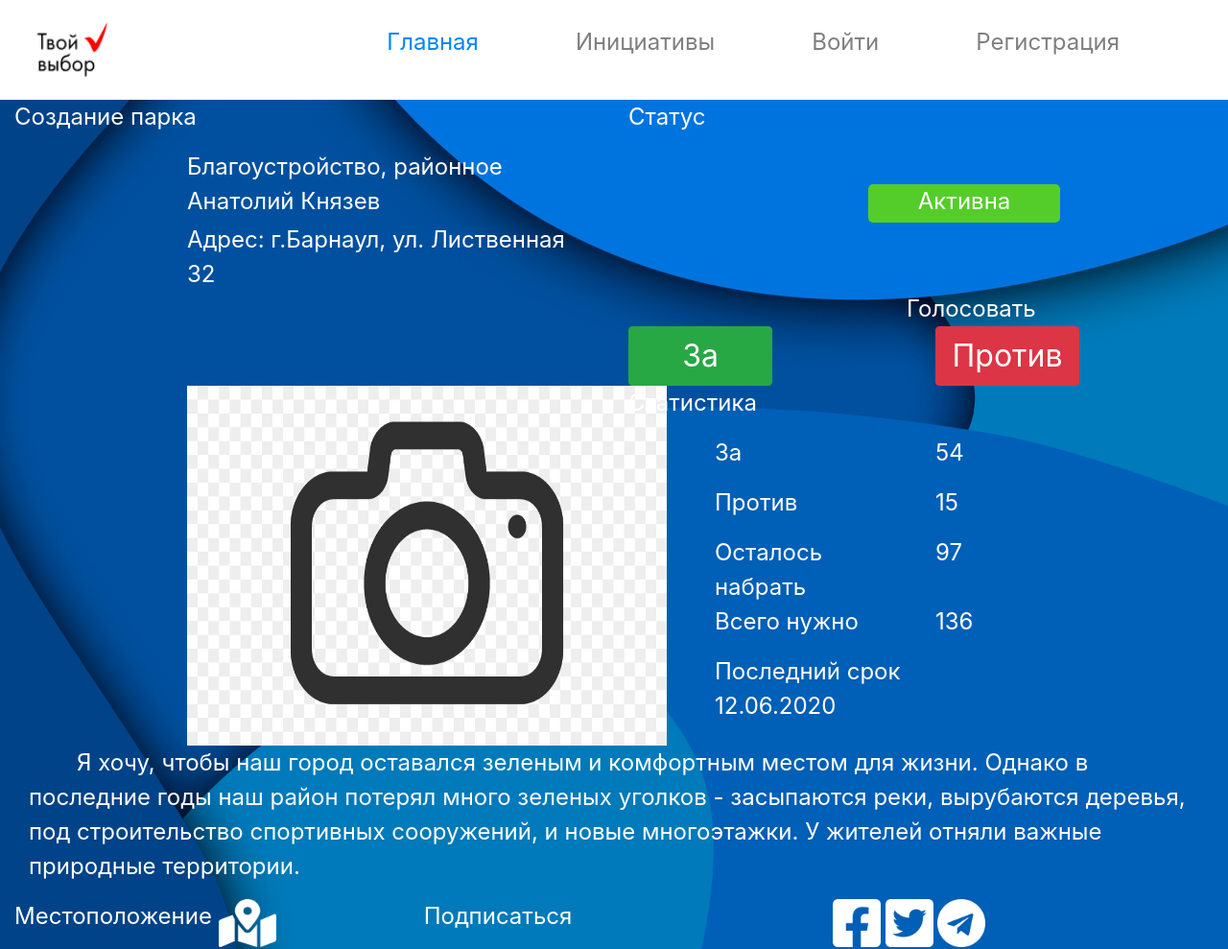
After one commit to CyberFarsh/InformationSystem, a Django app: page /project in a window 1280 px wide. The commit adds this page. Shown: the whole page at 96% size. Run offline with Django 3.2, Linux system fonts and the light colour scheme; some libraries are stand-ins or nearby versions.

Commit message:
add page project

```diff
--- a/InformationSystem/Altai/templates/Altai/home.html
+++ b/InformationSystem/Altai/templates/Altai/home.html
@@ -1,8 +1,7 @@
 {% extends 'Altai/main.html' %}
 
 {% block main_section %}
-
-<body style="background: url(/static/main_city.jpg) no-repeat; background-size: 100%;">
+<body style="background: url(static/main_city.jpg) no-repeat; background-size: 100%;">
     <div class="container-fluid" style="height: 100%;">
          <div class="row">
     <div class="col-sm">
@@ -23,7 +22,6 @@
     </div>
   </div>
     </div>
-
 </body>
 
 {% endblock %}
--- a/InformationSystem/Altai/templates/Altai/main.html
+++ b/InformationSystem/Altai/templates/Altai/main.html
@@ -14,21 +14,19 @@
         <div class="navbar-nav ">
             <a class="nav-item nav-link active" href="#" style="color: #0085FF; font-size: 24px; margin-right: 85px">Главная</a><span class="sr-only">(current)</span></div>
           <div class="navbar-nav ">
-              <a class="nav-item nav-link" href="#" style="font-size: 24px; margin-right: 85px">Инициативы</a>
+              <a class="nav-item nav-link" href="{% url 'project' %}" style="font-size: 24px; margin-right: 85px">Инициативы</a>
           </div>
              <div class="navbar-nav ">
                  <a class="nav-item nav-link" href="/login/vk-oauth2" style="font-size: 24px; margin-right: 85px">Войти</a><span class="sr-only">(current)</span>
-          </div>
+            </div>
              <div class="navbar-nav ">
                  <a class="nav-item nav-link" href="#" style="font-size: 24px; margin-right: 85px">Регистрация</a><span class="sr-only">(current)</span>
           </div>
   </div>
 </nav>
  </head>
-<body>
 {% block main_section %}
 {% endblock %}
-</body>
 <script src="https://code.jquery.com/jquery-3.5.1.slim.min.js" integrity="sha384-DfXdz2htPH0lsSSs5nCTpuj/zy4C+OGpamoFVy38MVBnE+IbbVYUew+OrCXaRkfj" crossorigin="anonymous"></script>
 <script src="https://cdn.jsdelivr.net/npm/popper.js@1.16.0/dist/umd/popper.min.js" integrity="sha384-Q6E9RHvbIyZFJoft+2mJbHaEWldlvI9IOYy5n3zV9zzTtmI3UksdQRVvoxMfooAo" crossorigin="anonymous"></script>
 <script src="https://stackpath.bootstrapcdn.com/bootstrap/4.5.0/js/bootstrap.min.js" integrity="sha384-OgVRvuATP1z7JjHLkuOU7Xw704+h835Lr+6QL9UvYjZE3Ipu6Tp75j7Bh/kR0JKI" crossorigin="anonymous"></script>
--- /dev/null
+++ b/InformationSystem/Altai/templates/Altai/project.html
@@ -0,0 +1,139 @@
+{% extends 'Altai/main.html' %}
+
+{% block main_section %}
+<body style="background: url(static/back1.png) no-repeat; background-size: 100%;">
+    <div class="container-fluid" style="height: 100%;">
+        <div class="row">
+            <div class="col">
+                <p style="font-size: 24px; color: #FFFFFF; margin: 100 0 0 180px">Создание парка</p>
+                <p style="font-size: 24px; color: #FFFFFF;margin: 0 0 0 180px">Благоустройство, районное</p>
+            </div>
+            <div class="col">
+                <p style="font-size: 24px; color: #FFFFFF; margin: 100 0 0 320px"> Cтатус</p>
+            </div>
+        </div>
+        <div class="row">
+            <div class="col">
+                <p style="font-size: 24px; color: #FFFFFF; margin: 0 0 0 180px">Анатолий Князев</p>
+            </div>
+            <div class="col">
+                <div style="border-radius: 5px; background: #54CD2A;width: 200px; height: 40px; text-align: center; margin: 0 0 0 250px ">
+                    <p style="font-size: 24px; color: #FFFFFF;">Активна</p>
+                </div>
+            </div>
+        </div>
+        <div class="row">
+            <div class="col">
+                <p style="font-size: 24px; color: #FFFFFF; margin: 0 0 0 180px">Адрес: г.Барнаул, ул. Лиственная 32</p>
+            </div>
+            <div class="col">
+            </div>
+        </div>
+        <div class="row">
+            <div class="col">
+            </div>
+            <div class="col">
+                <p style="font-size: 24px; color: #FFFFFF; margin: 0 0 0 290px">Голосовать</p>
+            </div>
+        </div>
+         <div class="row">
+            <div class="col">
+            </div>
+            <div class="col">
+                <div class="row">
+                    <div class="col">
+                        <button type="button" class="btn btn-success" style="margin: 25 0 0 80px;width: 150px;font-size: 32px;">За</button>
+                    </div>
+                    <div class="col">
+                        <button type="button" class="btn btn-danger" style="margin: 25 0 0 0px; width: 150px;font-size: 32px;">Против</button>
+                    </div>
+                 </div>
+            </div>
+         </div>
+
+          <div class="row">
+              <div class="col">
+                  <img src="static/photo.jpg" width="500px" height="375px" alt="" loading="lazy" style="margin: 0 0 0 180px">
+              </div>
+              <div class="col">
+                <p style="font-size: 24px; color: #FFFFFF;margin: 25 0 0 90px">Статистика</p>
+                <div class="row">
+                    <div class="col">
+                        <p style="font-size: 24px; color: #FFFFFF;margin: 0 0 0 90px">За</p>
+                    </div>
+                    <div class="col">
+                        <p style="font-size: 24px; color: #FFFFFF;">54</p>
+                    </div>
+                 </div>
+                <div class="row">
+                    <div class="col">
+                        <p style="font-size: 24px; color: #FFFFFF;margin: 0 0 0 90px">Против</p>
+                    </div>
+                     <div class="col">
+                        <p style="font-size: 24px; color: #FFFFFF;">15</p>
+                    </div>
+                </div>
+                <div class="row">
+                    <div class="col">
+                        <p style="font-size: 24px; color: #FFFFFF;margin: 0 0 0 90px">Осталось набрать</p>
+                    </div>
+                    <div class="col">
+                        <p style="font-size: 24px; color: #FFFFFF;">97</p>
+                     </div>
+                 </div>
+                 <div class="row">
+                    <div class="col">
+                        <p style="font-size: 24px; color: #FFFFFF;margin: 0 0 0 90px">Всего нужно</p>
+                    </div>
+                    <div class="col">
+                        <p style="font-size: 24px; color: #FFFFFF;">136</p>
+                    </div>
+                 </div>
+                <div class="row">
+                    <div class="col">
+                        <p style="font-size: 24px; color: #FFFFFF;margin: 0 0 0 90px">Последний срок</p>
+                     </div>
+                    <div class="col">
+                    </div>
+                </div>
+                <div class="row">
+                    <div class="col">
+                        <p style="font-size: 24px; color: #FFFFFF;margin: 0 0 0 90px">12.06.2020</p>
+                    </div>
+                    <div class="col">
+                    </div>
+                 </div>
+              </div>
+          </div>
+        <div class="col" style="margin: 25 40 0 180px">
+            <p style="font-size: 24px; color: #FFFFFF; margin: 0 400 0 0px;text-indent: 50px;" width="700px">Я хочу, чтобы наш город оставался зеленым и комфортным местом для жизни. Однако в последние годы наш район потерял много зеленых уголков - засыпаются реки, вырубаются деревья, под строительство спортивных сооружений, и новые многоэтажки. У жителей отняли важные природные территории.</p>
+        </div>
+        <div class="row">
+    <div class="col">
+        <div class="row">
+    <div class="col">
+    <p style="font-size: 24px; color: #FFFFFF; margin: 50 0 0 180px">Местоположение</p>
+    </div>
+    <div class="col">
+      <img src="static/maps.png" width="60px" height="50px" alt="" loading="lazy" style="margin: 50 0 0 180px">
+    </div>
+  </div>
+    </div>
+    <div class="col">
+      <p style="font-size: 24px; color: #FFFFFF; margin: 50 0 0 400px">Подписаться</p>
+    </div>
+    <div class="col">
+        <div style="display: inline;">
+
+        <img src="static/faceb-2.png" width="50px" height="50px" alt="" loading="lazy" style="margin: 50 20 0 0px">
+        <img src="static/twiter.png" width="50px" height="50px" alt="" loading="lazy" style="margin: 50 20 0 0px">
+        <img src="static/vector-1.png" width="50px" height="50px" alt="" loading="lazy" style="margin: 50 20 0 0px">
+         </div>
+    </div>
+  </div>
+    </div>
+</body>
+<script src="https://code.jquery.com/jquery-3.5.1.slim.min.js" integrity="sha384-DfXdz2htPH0lsSSs5nCTpuj/zy4C+OGpamoFVy38MVBnE+IbbVYUew+OrCXaRkfj" crossorigin="anonymous"></script>
+<script src="https://cdn.jsdelivr.net/npm/popper.js@1.16.0/dist/umd/popper.min.js" integrity="sha384-Q6E9RHvbIyZFJoft+2mJbHaEWldlvI9IOYy5n3zV9zzTtmI3UksdQRVvoxMfooAo" crossorigin="anonymous"></script>
+<script src="https://stackpath.bootstrapcdn.com/bootstrap/4.5.0/js/bootstrap.min.js" integrity="sha384-OgVRvuATP1z7JjHLkuOU7Xw704+h835Lr+6QL9UvYjZE3Ipu6Tp75j7Bh/kR0JKI" crossorigin="anonymous"></script>
+{% endblock %}
--- a/InformationSystem/Altai/urls.py
+++ b/InformationSystem/Altai/urls.py
@@ -2,6 +2,7 @@ from . import views
 from django.urls import path, include
 
 urlpatterns = [
+    path('project', views.project, name='project'),
     path('', views.home, name='home-page'),
-    path('', include('social_django.urls'))
+    path('', include('social_django.urls')),
 ]
--- a/InformationSystem/Altai/views.py
+++ b/InformationSystem/Altai/views.py
@@ -14,6 +14,10 @@ from .forms import initiative
 #     return render(request, 'Altai/CreateInitiative.html', context)
 
 
+def project(request):
+    return render(request, 'Altai/project.html')
+
+
 def home(request):
     return render(request, 'Altai/home.html')
 
```
Also changed, not shown: InformationSystem/static/Vector-1.png (added), InformationSystem/static/back1.png (added), InformationSystem/static/faceb-2.png (added), InformationSystem/static/maps.png (added), InformationSystem/static/photo.jpg (added), InformationSystem/static/twiter.png (added).
